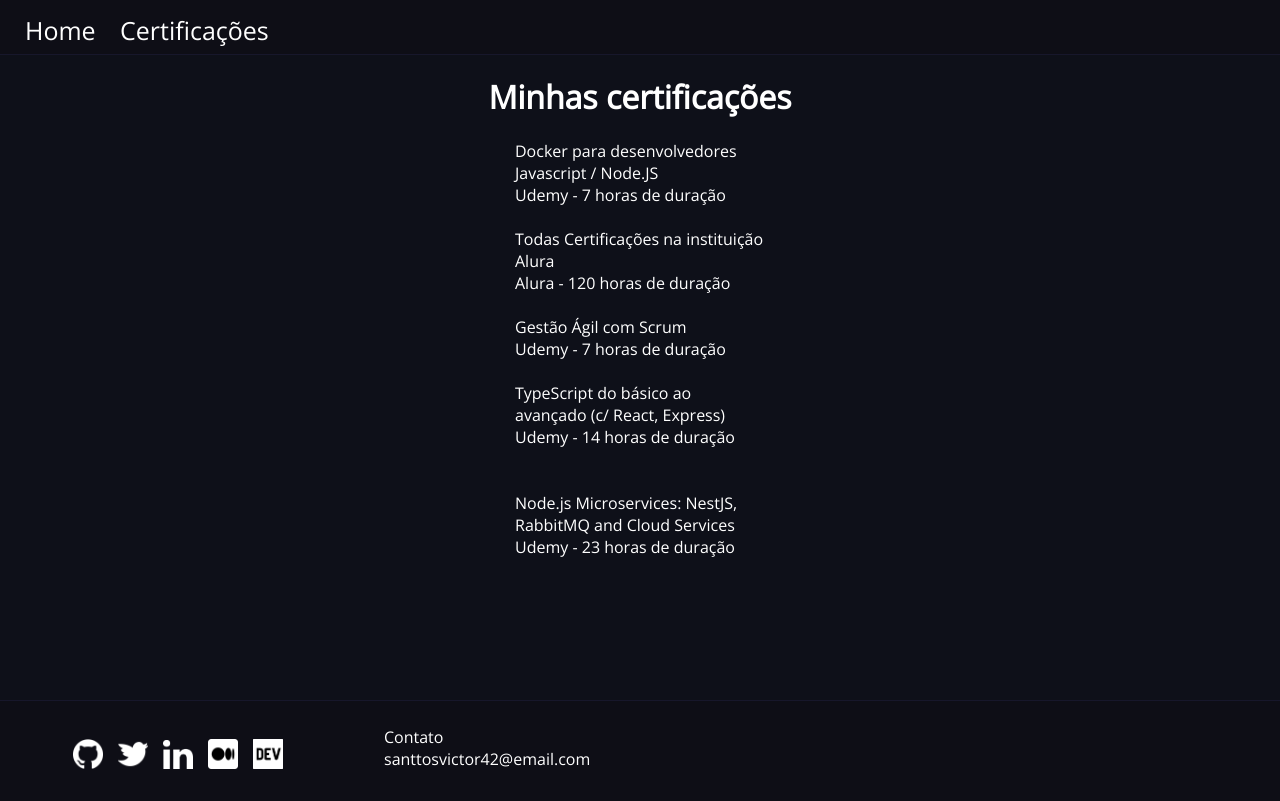
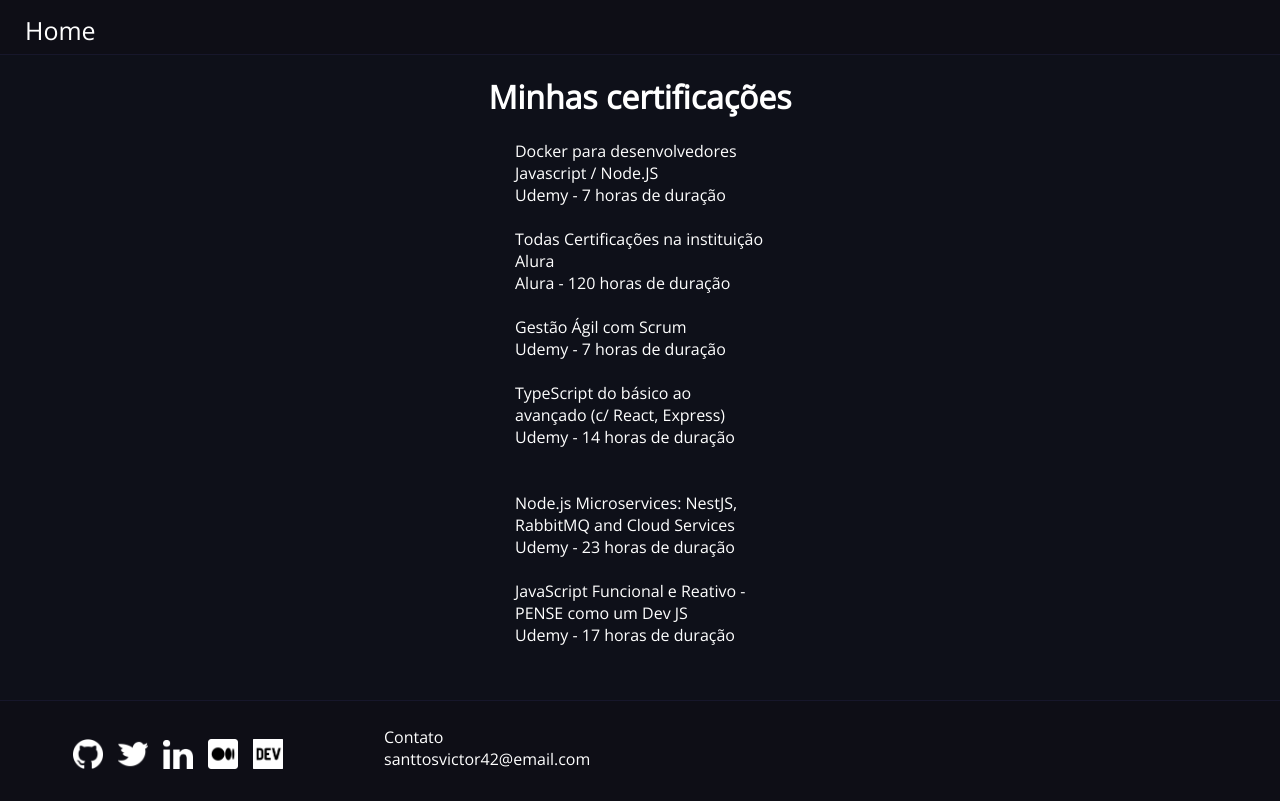
Before and after one commit to vitinhos67/mywebsite-spa, a Vue app: page /certificacoes in a window 1280 px wide. Built offline with nearby package versions, Linux system fonts and the light colour scheme.

Commit message:
add new certification

```diff
--- a/src/components/CertificationsPage.vue
+++ b/src/components/CertificationsPage.vue
@@ -51,7 +51,7 @@
         <br />
       </span>
       <br />
-      <div style="word-wrap: break-word">
+      <span>
         <p>
           <a
             class="title"
@@ -62,7 +62,19 @@
         </p>
         <p class="instituicao">Udemy - 23 horas de duração</p>
         <br />
-      </div>
+      </span>
+      <span>
+        <p>
+          <a
+            class="title"
+            href="https://www.udemy.com/certificate/UC-afcec1af-3e1b-459b-83fc-eaeb635f1480/"
+          >
+            JavaScript Funcional e Reativo - PENSE como um Dev JS
+          </a>
+        </p>
+        <p class="instituicao">Udemy - 17 horas de duração</p>
+        <br />
+      </span>
     </div>
   </div>
 </template>
--- a/src/components/NavBar.vue
+++ b/src/components/NavBar.vue
@@ -4,9 +4,9 @@
       <li class="nav__item">
         <a href="/">Home</a>
       </li>
-      <li class="nav__item certifications">
+      <!--       <li class="nav__item certifications">
         <a href="/certificacoes">Certificações</a>
-      </li>
+      </li> -->
     </ul>
   </nav>
 </template>
```
